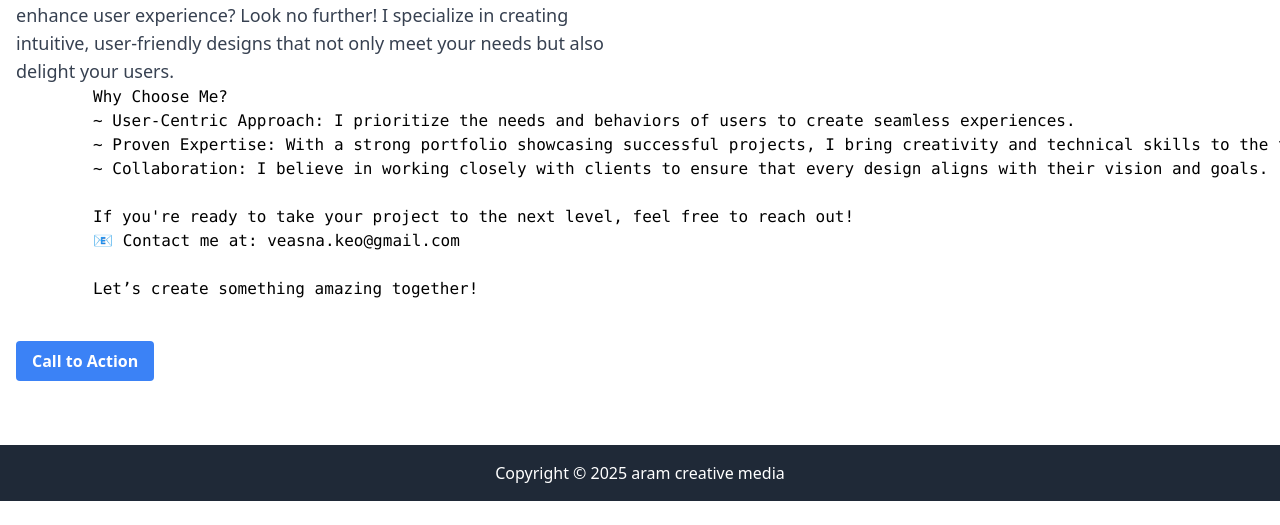
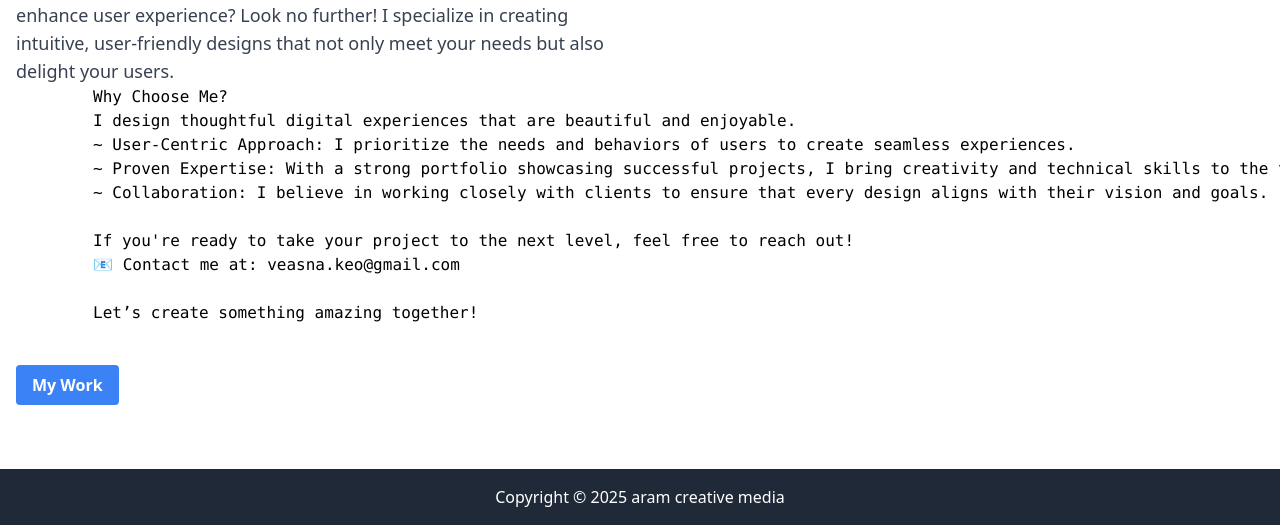
Before and after one commit to veasna/veasnauxblogs, a plain HTML site: page index.html in a window 1280 px wide. Shown: the part 551-1076 px from the top of the page. Before the commit the page ends 1052 px from the top, so only its background shows below. Drawn offline with nearby package versions, Linux system fonts and the light colour scheme.

Commit message:
updated button

```diff
--- a/index.html
+++ b/index.html
@@ -27,6 +27,7 @@
         <p class="text-gray-700 text-lg">Are you in need of a skilled UX designer to elevate your project and enhance user experience? Look no further! I specialize in creating intuitive, user-friendly designs that not only meet your needs but also delight your users.</p>
         <pre>
         Why Choose Me?
+        I design thoughtful digital experiences that are beautiful and enjoyable.
         ~ User-Centric Approach: I prioritize the needs and behaviors of users to create seamless experiences.
         ~ Proven Expertise: With a strong portfolio showcasing successful projects, I bring creativity and technical skills to the table.
         ~ Collaboration: I believe in working closely with clients to ensure that every design aligns with their vision and goals.
@@ -36,7 +37,7 @@
 
         Let’s create something amazing together!
       </pre>
-        <button class="bg-blue-500 hover:bg-blue-700 text-white font-bold py-2 px-4 rounded mt-4">Call to Action</button>
+        <button class="bg-blue-500 hover:bg-blue-700 text-white font-bold py-2 px-4 rounded mt-4"><a href="https://veasna.notion.site/Veasna-s-Portfolio-0a48a28b5d654c1f9831cc9924252698">My Work</a></button>
       </div>
     </section>
 
```
